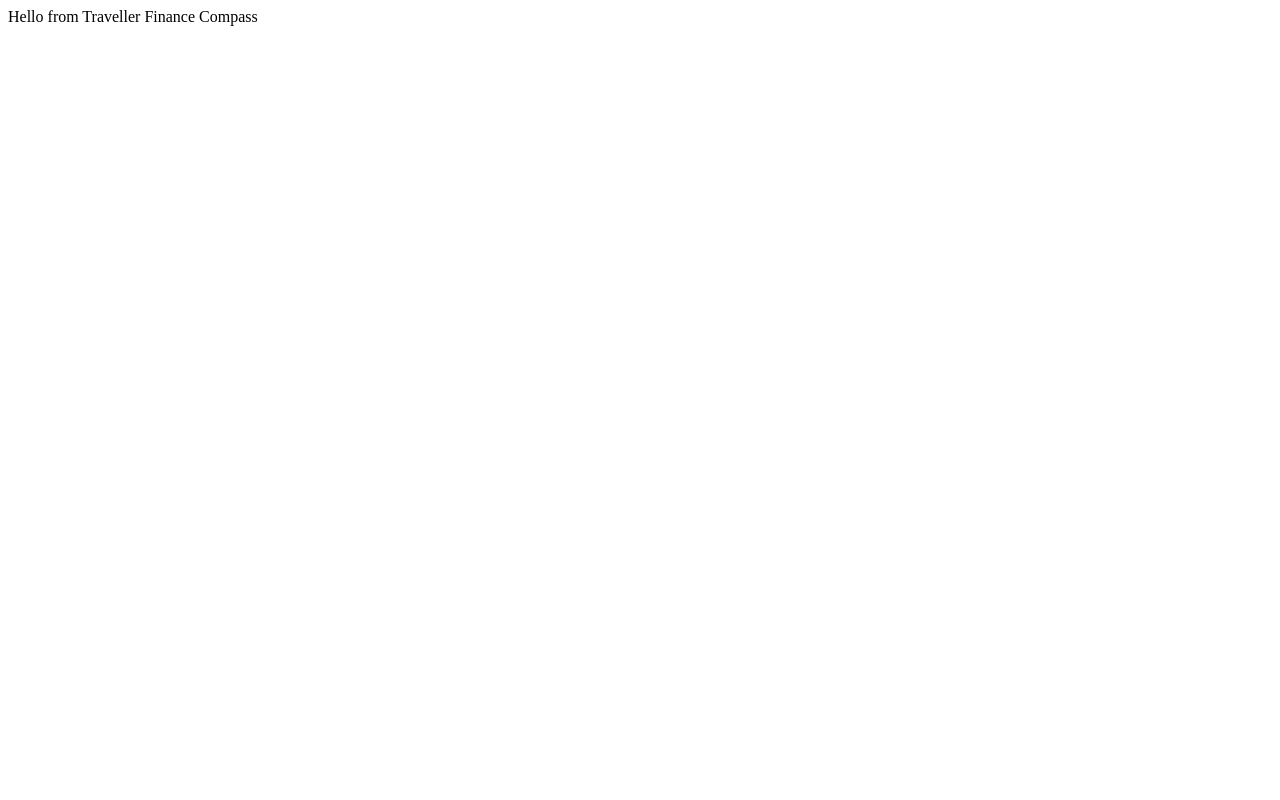
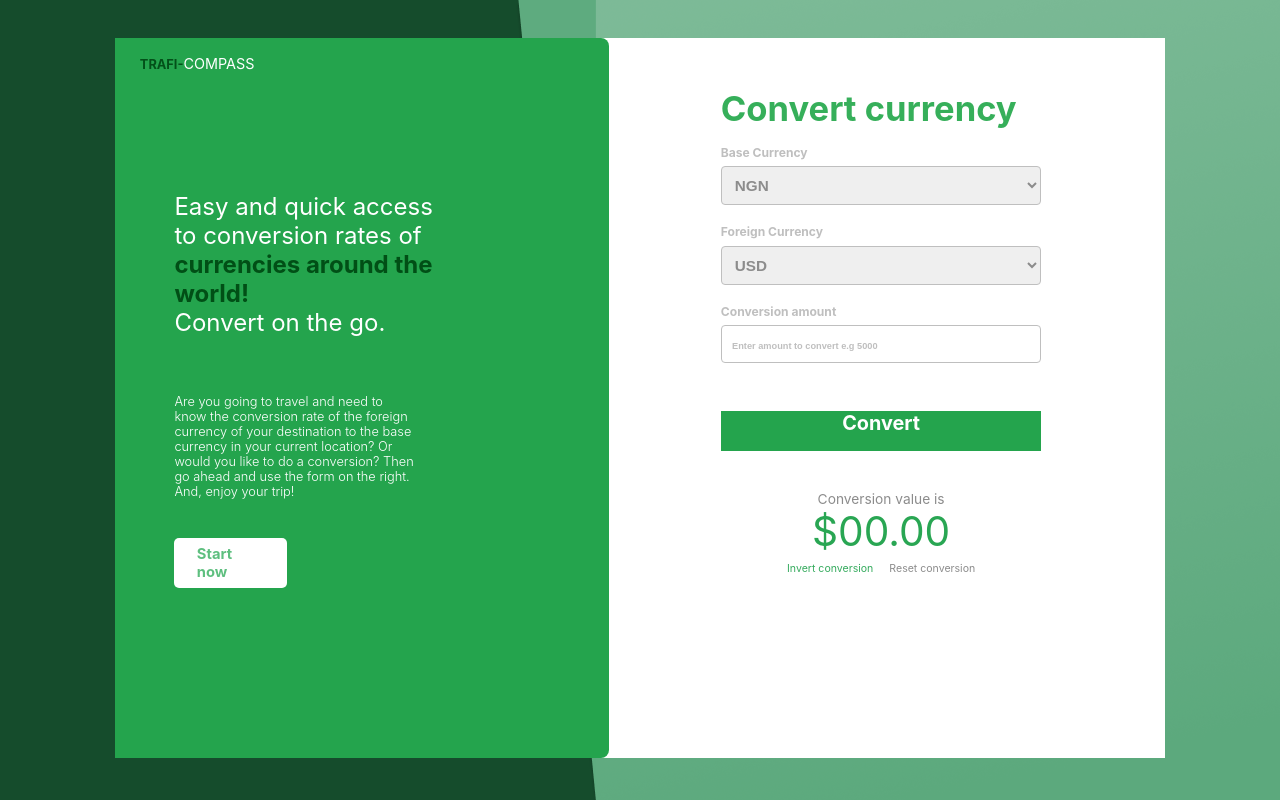
Before and after one commit to darasimiolaifa/traveller-fin-compass, a React app: page / in a window 1280 px wide. Built offline with nearby package versions, Linux system fonts and the light colour scheme.

Commit message:
feat(Landing page): implement conversion app landing page view
- create app-info, conversion diplay, conversion form, and conversion manipulator view components
- create styling using CSS rules

[Finishes #168503682]

```diff
--- a/package.json
+++ b/package.json
@@ -23,12 +23,14 @@
     "@babel/core": "^7.6.0",
     "@babel/preset-env": "^7.6.0",
     "@babel/preset-react": "^7.0.0",
+    "babel-eslint": "^10.0.3",
     "babel-loader": "^8.0.6",
     "css-loader": "^3.2.0",
     "eslint": "^6.4.0",
     "eslint-config-airbnb-base": "^14.0.0",
     "eslint-plugin-import": "^2.18.2",
     "eslint-plugin-react": "^7.14.3",
+    "file-loader": "^4.2.0",
     "html-loader": "^0.5.5",
     "html-webpack-plugin": "^3.2.0",
     "react": "^16.9.0",
--- /dev/null
+++ b/src/components/AppInfo.js
@@ -0,0 +1,29 @@
+import React from 'react';
+import AppName from './AppName';
+import Button from './Button';
+
+const AppInfo = () => {
+  return (
+    <section className="app-info-section">
+     <AppName />
+      <div id="app-short-intro">
+        <div className="app-short-intro-catchy">
+          <span>Easy and quick access </span>
+          <span>to conversion rates of </span>
+          <span className="green">currencies around the world! </span>
+          <span>Convert on the go.</span>
+        </div>
+        <div className="app-short-intro-paragraph">
+        Are you going to travel and need to know the
+        conversion rate of the foreign currency of your
+        destination to the base currency in your current
+        location? Or would you like to do a conversion?
+        Then go ahead and use the form on the right. And, enjoy your trip!
+        </div>
+        <Button className="app-short-intro-button" text="Start now" />
+      </div>
+    </section>
+  );
+};
+
+export default AppInfo;
--- /dev/null
+++ b/src/components/AppName.js
@@ -0,0 +1,12 @@
+import React from 'react';
+
+const AppName = () => {
+  return (
+    <div id="app-name">
+      <span className="app-name-trafi">trafi-</span>
+      <span className="app-name-compass">compass</span>
+    </div>
+  );
+};
+
+export default AppName;
--- /dev/null
+++ b/src/components/Button.js
@@ -0,0 +1,12 @@
+/* eslint-disable react/prop-types */
+import React from 'react';
+
+const Button = ({ className, text }) => {
+  return (
+    <div className={className}>
+      <p>{text}</p>
+    </div>
+  );
+};
+
+export default Button;
--- /dev/null
+++ b/src/components/ConversionDisplay.js
@@ -0,0 +1,12 @@
+import React from 'react';
+
+const ConversionDisplay = () => {
+  return (
+    <section className="conversion-display-section">
+      <p>Conversion value is</p>
+      <p>$00.00</p>
+    </section>
+  );
+};
+
+export default ConversionDisplay;
--- /dev/null
+++ b/src/components/ConversionForm.js
@@ -0,0 +1,24 @@
+import React from 'react';
+import ConversionDisplay from './ConversionDisplay';
+import ConversionManipulators from './ConversionManipulators';
+import Button from './Button';
+import SelectComponent from './SelectComponent';
+
+const ConversionForm = () => {
+  return (
+    <section className="conversion-form-section">
+      <h1>Convert currency</h1>
+      <form className="conversion-form-section-form">
+        <SelectComponent label="Base Currency" options={['NGN', 'USD', 'EUR', 'GBP']} />
+        <SelectComponent label="Foreign Currency" options={['USD', 'NGN', 'EUR', 'GBP']} />
+        <label>Conversion amount</label>
+        <input type="text" placeholder="Enter amount to convert e.g 5000"/>
+        <Button className="conversion-form-section-button" text="Convert" />
+      </form>
+      <ConversionDisplay />
+      <ConversionManipulators />
+    </section>
+  );
+};
+
+export default ConversionForm;
--- /dev/null
+++ b/src/components/ConversionManipulators.js
@@ -0,0 +1,14 @@
+/* eslint-disable quotes */
+/* eslint-disable global-require */
+import React from "react";
+
+const ConversionManipulators = () => {
+  return (
+    <div className="conversion-display-section-manipulators">
+      <span className="invert-conversion">Invert conversion</span>
+      <span className="reset-conversion">Reset conversion</span>
+    </div>
+  );
+};
+
+export default ConversionManipulators;
--- /dev/null
+++ b/src/components/SelectComponent.js
@@ -0,0 +1,16 @@
+/* eslint-disable arrow-parens */
+/* eslint-disable react/prop-types */
+import React from 'react';
+
+const SelectComponent = ({ options, label }) => {
+  return (
+    <div>
+      <label>{label}</label>
+      <select>
+        {options.map(theOption => <option value={theOption} key={theOption}>{theOption}</option>)}
+      </select>
+    </div>
+  );
+};
+
+export default SelectComponent;
--- /dev/null
+++ b/src/index.css
@@ -0,0 +1,204 @@
+* {
+  box-sizing: border-box;
+  margin: 0;
+  padding: 0;
+}
+
+body {
+  max-height: 100vh;
+  font-family: -apple-system, BlinkMacSystemFont, "Segoe UI", Roboto, Oxygen,
+    Ubuntu, Cantarell, "Open Sans", "Helvetica Neue", sans-serif;
+  font-size: calc(60% + 0.5vw);
+  background: url("./images/background.png") no-repeat;
+  background-size: 100% calc(100vh + 0.5em);
+}
+
+.app-section {
+  width: 82%;
+  min-height: 90vh;
+  background: #fff;
+  margin: 3% auto 0;
+  display: grid;
+  grid-template-columns: 47% 47%;
+  column-gap: 6%;
+}
+
+.app-info-section {
+  background-color: #24a44d;
+  width: 100%;
+  border-radius: 0 8px 8px 0;
+  padding-top: 3%;
+  padding-bottom: 11%;
+}
+
+#app-name {
+  margin-left: 5%;
+}
+
+.app-name-trafi {
+  font-size: 0.8em;
+  font-weight: bold;
+  text-transform: uppercase;
+  color: #035019;
+}
+
+.app-name-compass {
+  font-size: 0.9em;
+  font-weight: normal;
+  text-transform: uppercase;
+  color: #fff;
+}
+
+#app-short-intro {
+  margin-top: 24%;
+  margin-left: 12%;
+  width: 65%;
+  color: #fff;
+}
+
+.app-short-intro-catchy {
+  font-size: 1.5em;
+}
+
+.app-short-intro-catchy span {
+  display: block;
+}
+
+.app-short-intro-catchy span.green {
+  color: #014f16;
+  font-weight: bold;
+}
+
+.app-short-intro-paragraph {
+  width: 75%;
+  margin-top: 18%;
+  font-size: 0.8em;
+  font-weight: 300;
+}
+
+.app-short-intro-button {
+  margin-top: 12%;
+  width: 35%;
+  height: 6%;
+  background-color: #fff;
+  border-radius: 5px;
+  padding: 2.2% 7%;
+}
+
+.app-short-intro-button p {
+  color: #5ebf7f;
+  font-size: 1.15vw;
+  font-weight: bold;
+}
+
+.conversion-form-section {
+  width: 65%;
+  padding-top: 10%;
+  margin-left: 10%;
+}
+
+.conversion-form-section h1 {
+  font-size: calc(1.2em + 1.2vw);
+  font-weight: bold;
+  color: #36af5a;
+  margin-bottom: 5%;
+}
+
+.conversion-form-section-form {
+  width: 100%;
+}
+
+.conversion-form-section-form label,
+.conversion-form-section-form select,
+.conversion-form-section-form input {
+  display: block;
+  width: 100%;
+}
+
+.conversion-form-section-form label {
+  margin-bottom: 2%;
+  font-size: calc(0.7em + 0.07vw);
+  font-weight: bold;
+  color: #bfbfbf;
+}
+
+.conversion-form-section-form select,
+.conversion-form-section-form input {
+  height: 5%;
+  border: 1px solid #bfbfbf;
+  border-radius: 4px;
+}
+
+.conversion-form-section-form input {
+  padding: 3.2% 0 3.2% 3.2%;
+  margin-bottom: 15%;
+}
+
+.conversion-form-section-form select {
+  padding: 2.8% 0 2.8% 2.8%;
+  margin-bottom: 6%;
+}
+
+.conversion-form-section-form select,
+.conversion-form-section-form option {
+  font-size: calc(0.9em + 0.07vw);
+  font-weight: bold;
+  color: #8c8c8c;
+}
+
+.conversion-form-section-form input::placeholder {
+  font-size: calc(0.5em + 0.2vw);
+  font-weight: bold;
+  color: #bfbfbf;
+}
+
+.conversion-form-section-button {
+  width: 100%;
+  background-color: #24a44d;
+  height: calc(20px + 2.5vh);
+  padding: auto auto;
+  cursor: pointer;
+  vertical-align: middle;
+}
+
+.conversion-form-section-button p {
+  color: #fff;
+  font-size: calc(1em + 0.3vw);
+  font-weight: bold;
+  text-align: center;
+}
+
+.conversion-display-section {
+  width: 50%;
+  text-align: center;
+  margin: 40px auto 0 auto;
+}
+
+.conversion-display-section p:first-child {
+  font-size: calc(0.7em + 0.2vw);
+  color: #8c8c8c;
+}
+
+.conversion-display-section p:nth-child(2) {
+  font-size: calc(1.5em + 1.3vw);
+  color: #29a653;
+}
+
+.conversion-display-section-manipulators {
+  font-size: calc(0.5em + 0.2vw);
+  width: 100%;
+  text-align: center;
+  margin: 0.5em auto 0 auto;
+  display: inline-block;
+}
+
+.invert-conversion {
+  color: #36ab5e;
+  margin-right: 5%;
+  cursor: pointer;
+}
+
+.reset-conversion {
+  color: #8c8c8c;
+  cursor: pointer;
+}
--- a/src/index.html
+++ b/src/index.html
@@ -9,7 +9,7 @@
   <meta name="viewport" content="width=device-width, initial-scale=1.0">
   <meta name="description" content="">
   <meta http-equiv="X-UA-Compatible" content="ie=edge">
-  <title>Document</title>
+  <title>Trafi-Compass</title>
 </head>
 <body>
   <section id="root"></section>
--- a/src/index.js
+++ b/src/index.js
@@ -1,8 +1,16 @@
-import React from "react";
-import ReactDOM from "react-dom";
+import React from 'react';
+import ReactDOM from 'react-dom';
+import './index.css';
+import AppInfo from './components/AppInfo';
+import ConversionForm from './components/ConversionForm';
 
 const App = () => {
-  return <div>Hello from Traveller Finance Compass</div>;
+  return (
+    <div className="app-section">
+      <AppInfo />
+      <ConversionForm />
+    </div>
+  );
 };
 
 ReactDOM.render(<App />, document.querySelector('#root'));
--- a/webpack.config.js
+++ b/webpack.config.js
@@ -1,6 +1,6 @@
 const HTMLWebpackPlugin = require("html-webpack-plugin");
 
-module.exports = {
+module.exports = () => ({
   module: {
     rules: [
       {
@@ -17,6 +17,14 @@
             loader: "html-loader"
           }
         ]
+      },
+      {
+        test: /\.css$/,
+        use: [ "style-loader", "css-loader"]
+      },
+      {
+        test: /\.(jpg|png|svg|gif)$/,
+        use: [ "file-loader"]
       }
     ]
   },
@@ -26,4 +34,4 @@
       filename: "./index.html"
     })
   ]
-};
+});
```
Also changed, not shown: .eslintrc.json, src/images/background.png (added), 2 other files.
